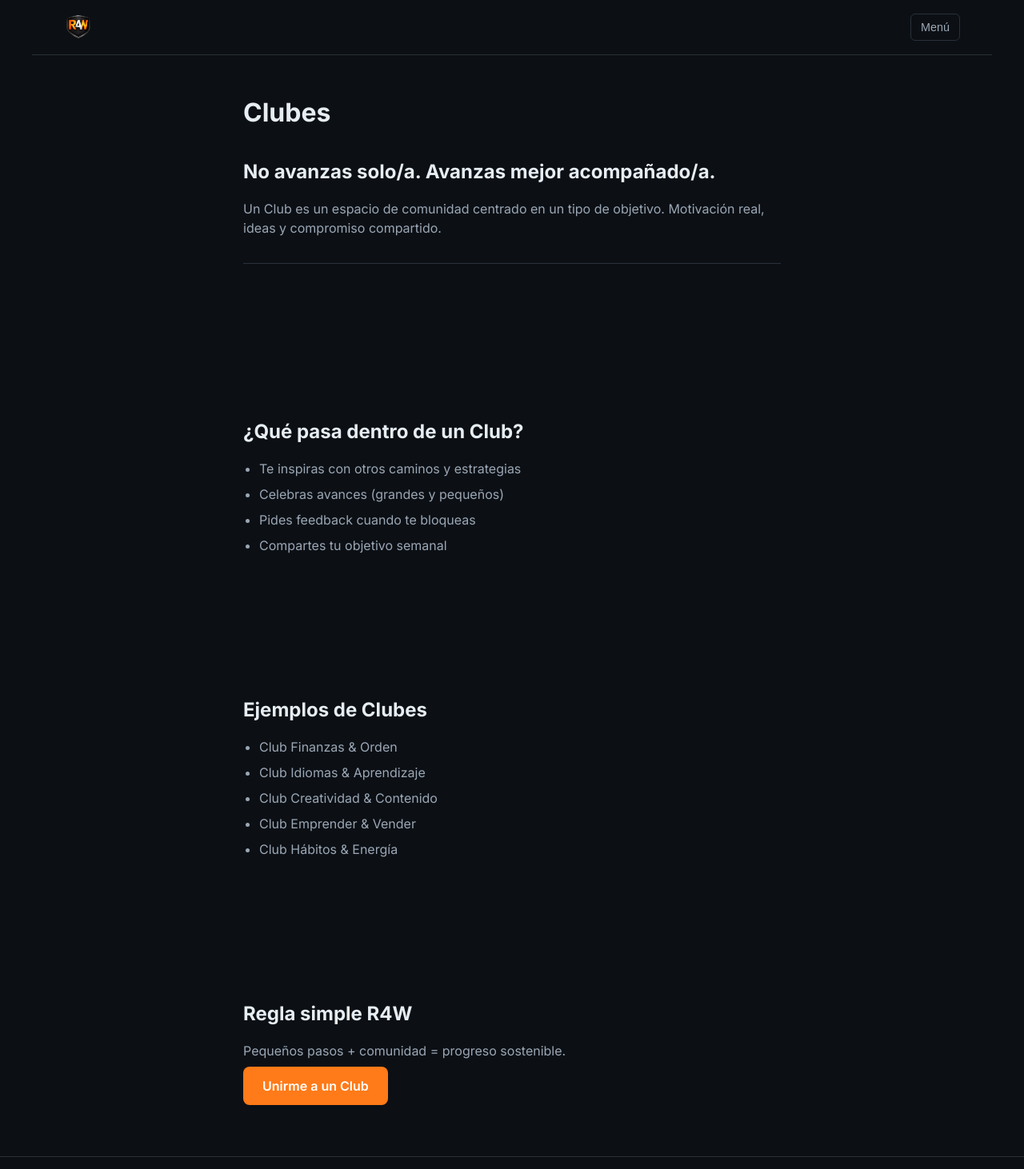
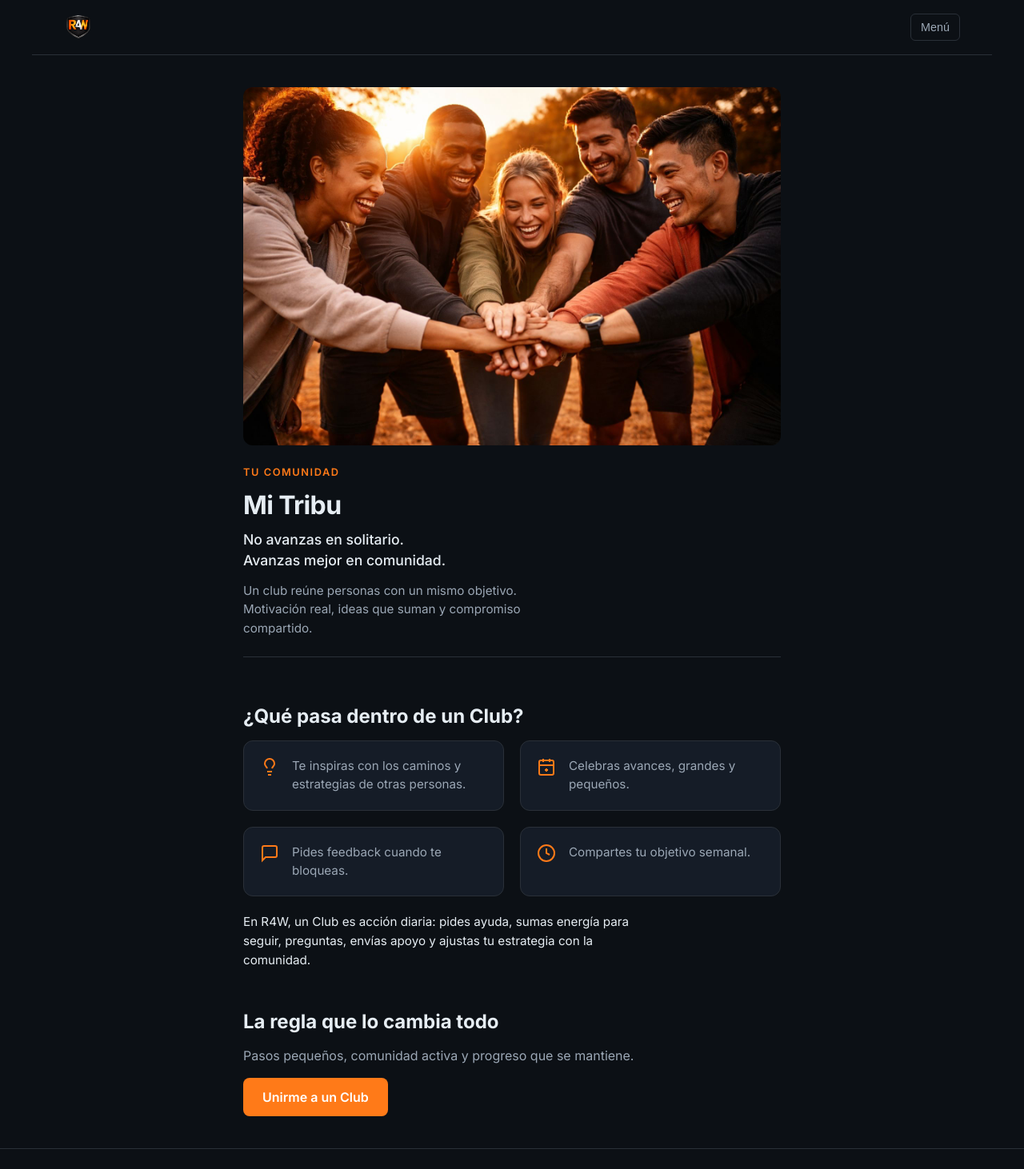
Before and after one commit to sfesquinas/run4wishweb, a Next.js app: page /clubes in a window 1280 px wide. Shown: the top 1462 px of the page at 80% size. Built offline with nearby package versions, Linux system fonts and the light colour scheme.

Commit message:
Mi Tribu mejorada

```diff
--- a/app/clubes/page.tsx
+++ b/app/clubes/page.tsx
@@ -1,21 +1,21 @@
-import Link from "next/link";
+import Image from "next/image";
 import type { Metadata } from "next";
 import { SITE_URL } from "@/lib/site";
 
 export const metadata: Metadata = {
-  title: "Clubes Run4Wish — Comunidades por objetivo | R4W",
+  title: "Mi Tribu — Comunidades por objetivo | Run4Wish",
   description:
     "Avanza acompañado: Finanzas, Idiomas, Creatividad, Emprender, Hábitos. Motivación, ideas y accountability.",
   alternates: { canonical: "/clubes" },
   openGraph: {
-    title: "Clubes Run4Wish — Comunidades por objetivo | R4W",
+    title: "Mi Tribu — Comunidades por objetivo | Run4Wish",
     description:
       "Avanza acompañado: Finanzas, Idiomas, Creatividad, Emprender, Hábitos. Motivación, ideas y accountability.",
     images: ["/og/run4wish.jpg"],
   },
   twitter: {
     card: "summary_large_image",
-    title: "Clubes Run4Wish — Comunidades por objetivo | R4W",
+    title: "Mi Tribu — Comunidades por objetivo | Run4Wish",
     description:
       "Avanza acompañado: Finanzas, Idiomas, Creatividad, Emprender, Hábitos. Motivación, ideas y accountability.",
     images: ["/og/run4wish.jpg"],
@@ -28,7 +28,7 @@ export default function Clubes() {
     "@type": "BreadcrumbList",
     itemListElement: [
       { "@type": "ListItem", position: 1, name: "Inicio", item: SITE_URL },
-      { "@type": "ListItem", position: 2, name: "Clubes", item: `${SITE_URL}/clubes` },
+      { "@type": "ListItem", position: 2, name: "Mi Tribu", item: `${SITE_URL}/clubes` },
     ],
   };
 
@@ -38,43 +38,87 @@ export default function Clubes() {
         type="application/ld+json"
         dangerouslySetInnerHTML={{ __html: JSON.stringify(breadcrumbJsonLd) }}
       />
-      <section style={{ paddingTop: "3rem" }}>
-        <h1>Clubes</h1>
-        <h2>No avanzas solo/a. Avanzas mejor acompañado/a.</h2>
-        <p>
-          Un Club es un espacio de comunidad centrado en un tipo de objetivo.
-          Motivación real, ideas y compromiso compartido.
+      <section className="clubes-hero" aria-labelledby="clubes-heading">
+        <Image
+          src="/img/hero-mi-tribu.jpg"
+          alt="Mi Tribu — No avanzas solo, avanzas mejor acompañado"
+          width={1200}
+          height={630}
+          priority={true}
+          className="clubes-hero-img"
+        />
+        <p className="clubes-hero-label">Tu comunidad</p>
+        <h1 id="clubes-heading">
+          Mi Tribu
+        </h1>
+        <p className="clubes-hero-tagline">
+          No avanzas en solitario.<br />
+          Avanzas mejor en comunidad.
         </p>
-        <hr />
+        <p className="clubes-hero-text">
+          Un club reúne personas con un mismo objetivo. Motivación real, ideas
+          que suman y compromiso compartido.
+        </p>
+        <hr className="clubes-hero-hr" />
       </section>
 
-      <section>
-        <h2>¿Qué pasa dentro de un Club?</h2>
-        <ul>
-          <li>Te inspiras con otros caminos y estrategias</li>
-          <li>Celebras avances (grandes y pequeños)</li>
-          <li>Pides feedback cuando te bloqueas</li>
-          <li>Compartes tu objetivo semanal</li>
-        </ul>
+      <section className="clubes-section" aria-labelledby="clubes-que-pasa">
+        <h2 id="clubes-que-pasa">¿Qué pasa dentro de un Club?</h2>
+        <div className="clubes-cards">
+          <article className="clubes-card">
+            <span className="clubes-card-icon" aria-hidden>
+              <svg width="24" height="24" viewBox="0 0 24 24" fill="none" stroke="currentColor" strokeWidth="2">
+                <path d="M9 18h6M10 22h4M15.09 14c.18-.98.65-1.74 1.41-2.5A4.65 4.65 0 0 0 18 8 6 6 0 0 0 6 8c0 1 .23 2.23 1.5 3.5A4.61 4.61 0 0 1 8.91 14" />
+              </svg>
+            </span>
+            <p>Te inspiras con los caminos y estrategias de otras personas.</p>
+          </article>
+          <article className="clubes-card">
+            <span className="clubes-card-icon" aria-hidden>
+              <svg width="24" height="24" viewBox="0 0 24 24" fill="none" stroke="currentColor" strokeWidth="2">
+                <path d="M8 2v4M16 2v4M3 10h18M5 4h14a2 2 0 0 1 2 2v14a2 2 0 0 1-2 2H5a2 2 0 0 1-2-2V6a2 2 0 0 1 2-2z" />
+                <path d="M12 14v4M10 16h4" />
+              </svg>
+            </span>
+            <p>Celebras avances, grandes y pequeños.</p>
+          </article>
+          <article className="clubes-card">
+            <span className="clubes-card-icon" aria-hidden>
+              <svg width="24" height="24" viewBox="0 0 24 24" fill="none" stroke="currentColor" strokeWidth="2">
+                <path d="M21 15a2 2 0 0 1-2 2H7l-4 4V5a2 2 0 0 1 2-2h14a2 2 0 0 1 2 2z" />
+              </svg>
+            </span>
+            <p>Pides feedback cuando te bloqueas.</p>
+          </article>
+          <article className="clubes-card">
+            <span className="clubes-card-icon" aria-hidden>
+              <svg width="24" height="24" viewBox="0 0 24 24" fill="none" stroke="currentColor" strokeWidth="2">
+                <circle cx="12" cy="12" r="10" />
+                <path d="M12 6v6l4 2" />
+              </svg>
+            </span>
+            <p>Compartes tu objetivo semanal.</p>
+          </article>
+        </div>
+        <p className="clubes-cards-summary">
+          En R4W, un Club es acción diaria: pides ayuda, sumas energía para
+          seguir, preguntas, envías apoyo y ajustas tu estrategia con la
+          comunidad.
+        </p>
       </section>
 
-      <section>
-        <h2>Ejemplos de Clubes</h2>
-        <ul>
-          <li>Club Finanzas &amp; Orden</li>
-          <li>Club Idiomas &amp; Aprendizaje</li>
-          <li>Club Creatividad &amp; Contenido</li>
-          <li>Club Emprender &amp; Vender</li>
-          <li>Club Hábitos &amp; Energía</li>
-        </ul>
-      </section>
-
-      <section>
-        <h2>Regla simple R4W</h2>
-        <p>Pequeños pasos + comunidad = progreso sostenible.</p>
-        <Link href="/empieza-ahora" className="btn-primary">
+      <section className="clubes-section clubes-cta-wrap">
+        <h2>La regla que lo cambia todo</h2>
+        <p>Pasos pequeños, comunidad activa y progreso que se mantiene.</p>
+        <a
+          href="https://run4wish.vercel.app/register"
+          target="_blank"
+          rel="noopener noreferrer"
+          className="btn-primary"
+          aria-label="Unirme a un Club — Ir al registro"
+        >
           Unirme a un Club
-        </Link>
+        </a>
       </section>
     </>
   );
--- a/app/components/Header.tsx
+++ b/app/components/Header.tsx
@@ -6,7 +6,7 @@ const nav = [
   { href: "/", label: "Inicio" },
   { href: "/como-funciona", label: "Cómo funciona" },
   //{ href: "/carreras", label: "Carreras" }, // oculto de momento
-  { href: "/clubes", label: "Clubes" },
+  { href: "/clubes", label: "Mi Tribu" },
   { href: "/wishes", label: "Wishes" },
   { href: "/empieza-ahora", label: "Empieza ahora" },
   { href: "/mi-diario", label: "Mi diario" },
--- a/app/globals.css
+++ b/app/globals.css
@@ -270,6 +270,7 @@ section {
   .home-hero h1 { font-size: 2.25rem; }
   .home-declaracion-title { font-size: 1.5rem; }
   .como-funciona-hero h1 { font-size: 2.25rem; }
+  .clubes-hero h1 { font-size: 2.25rem; }
 }
 
 /* Cómo funciona — hero */
@@ -320,6 +321,139 @@ section {
 .como-funciona-hero-hr {
   margin-top: 1.5rem;
   margin-bottom: 0;
+}
+
+/* Clubes / Mi Tribu — hero */
+.clubes-hero {
+  padding-top: 2.5rem;
+  padding-bottom: 2rem;
+}
+
+.clubes-hero-img {
+  width: 100%;
+  height: auto;
+  margin-bottom: 1.5rem;
+  border-radius: 12px;
+  display: block;
+}
+
+.clubes-hero-label {
+  font-size: 0.8rem;
+  font-weight: 600;
+  letter-spacing: 0.12em;
+  text-transform: uppercase;
+  color: var(--accent);
+  margin: 0 0 0.5rem;
+}
+
+.clubes-hero h1 {
+  font-size: 2rem;
+  font-weight: 700;
+  letter-spacing: -0.02em;
+  margin-bottom: 0.35rem;
+}
+
+.clubes-hero-tagline {
+  font-size: 1.1rem;
+  color: var(--text);
+  font-weight: 500;
+  margin: 0 0 0.75rem;
+}
+
+.clubes-hero-text {
+  font-size: 0.95rem;
+  color: var(--text-muted);
+  margin: 0;
+  max-width: 42ch;
+  line-height: 1.55;
+}
+
+.clubes-hero-hr {
+  margin-top: 1.5rem;
+  margin-bottom: 0;
+}
+
+.clubes-section {
+  padding-top: 1.5rem;
+  padding-bottom: 1.5rem;
+}
+
+.clubes-section h2 {
+  margin-top: 0;
+  margin-bottom: 0.75rem;
+}
+
+.clubes-section p {
+  margin-bottom: 0.5rem;
+}
+
+.clubes-section p:last-child {
+  margin-bottom: 0;
+}
+
+.clubes-section ul {
+  margin-bottom: 0.75rem;
+}
+
+.clubes-cta-wrap {
+  padding-bottom: 2.5rem;
+}
+
+.clubes-cta-wrap h2 + p {
+  margin-bottom: 1rem;
+}
+
+.clubes-cards {
+  display: grid;
+  grid-template-columns: 1fr;
+  gap: 1rem;
+  margin-bottom: 1.25rem;
+}
+
+.clubes-card {
+  display: flex;
+  align-items: flex-start;
+  gap: 1rem;
+  padding: 1.25rem 1.25rem;
+  background: var(--bg-card);
+  border: 1px solid var(--border);
+  border-radius: 12px;
+  transition: border-color 0.2s, background 0.2s;
+}
+
+.clubes-card:hover {
+  border-color: var(--text-muted);
+  background: rgba(21, 28, 39, 0.85);
+}
+
+.clubes-card-icon {
+  flex-shrink: 0;
+  color: var(--accent);
+  display: flex;
+  align-items: center;
+  justify-content: center;
+}
+
+.clubes-card p {
+  margin: 0;
+  font-size: 0.95rem;
+  color: var(--text-muted);
+  line-height: 1.5;
+}
+
+.clubes-cards-summary {
+  font-size: 0.95rem;
+  color: var(--text);
+  line-height: 1.55;
+  max-width: 52ch;
+  margin: 0 !important;
+}
+
+@media (min-width: 768px) {
+  .clubes-cards {
+    grid-template-columns: repeat(2, 1fr);
+    gap: 1.25rem;
+  }
 }
 
 /* Cómo funciona — pasos (tarjetas) */
```
Also changed, not shown: public/img/hero-mi-tribu.jpg (added).
